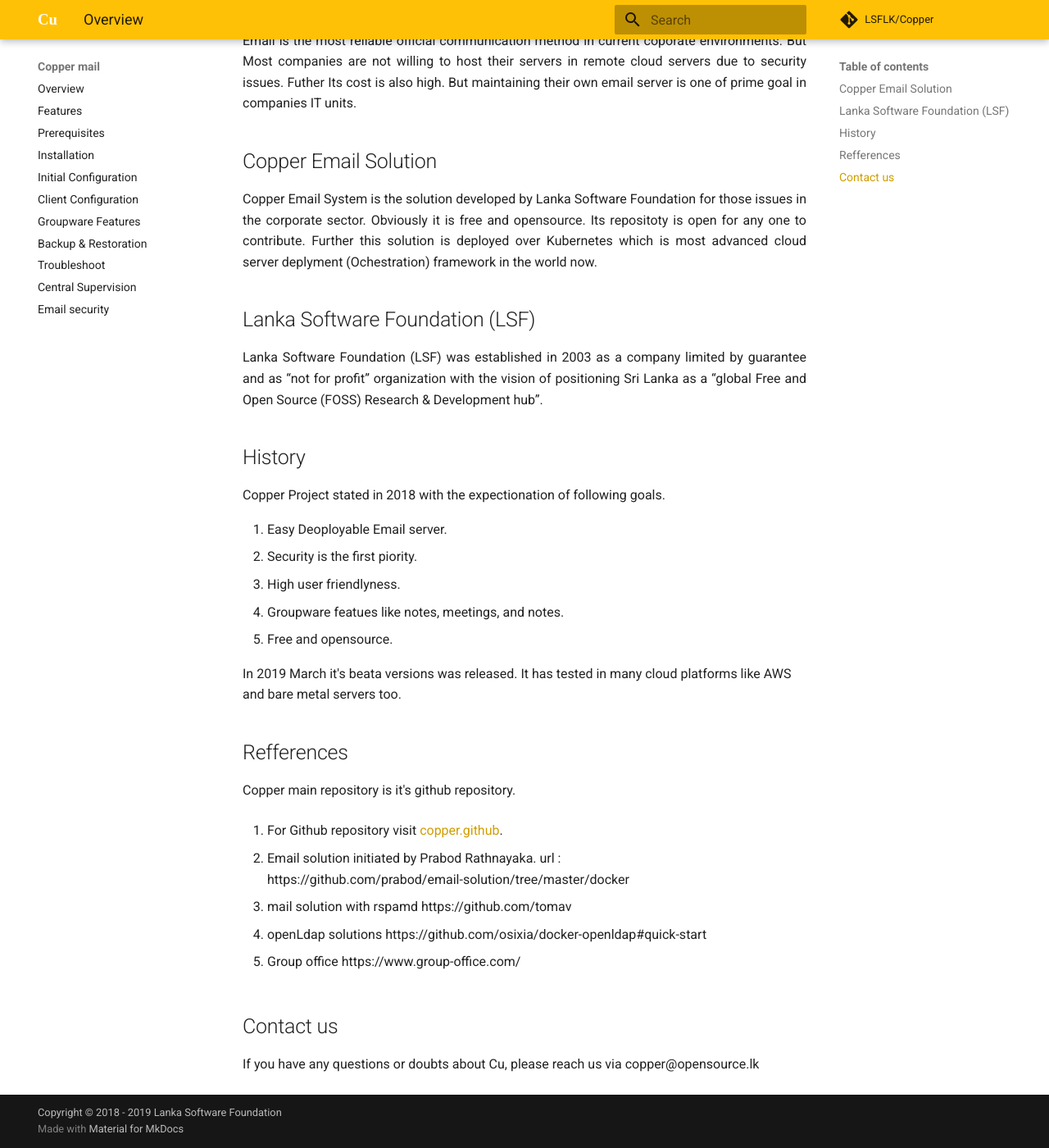
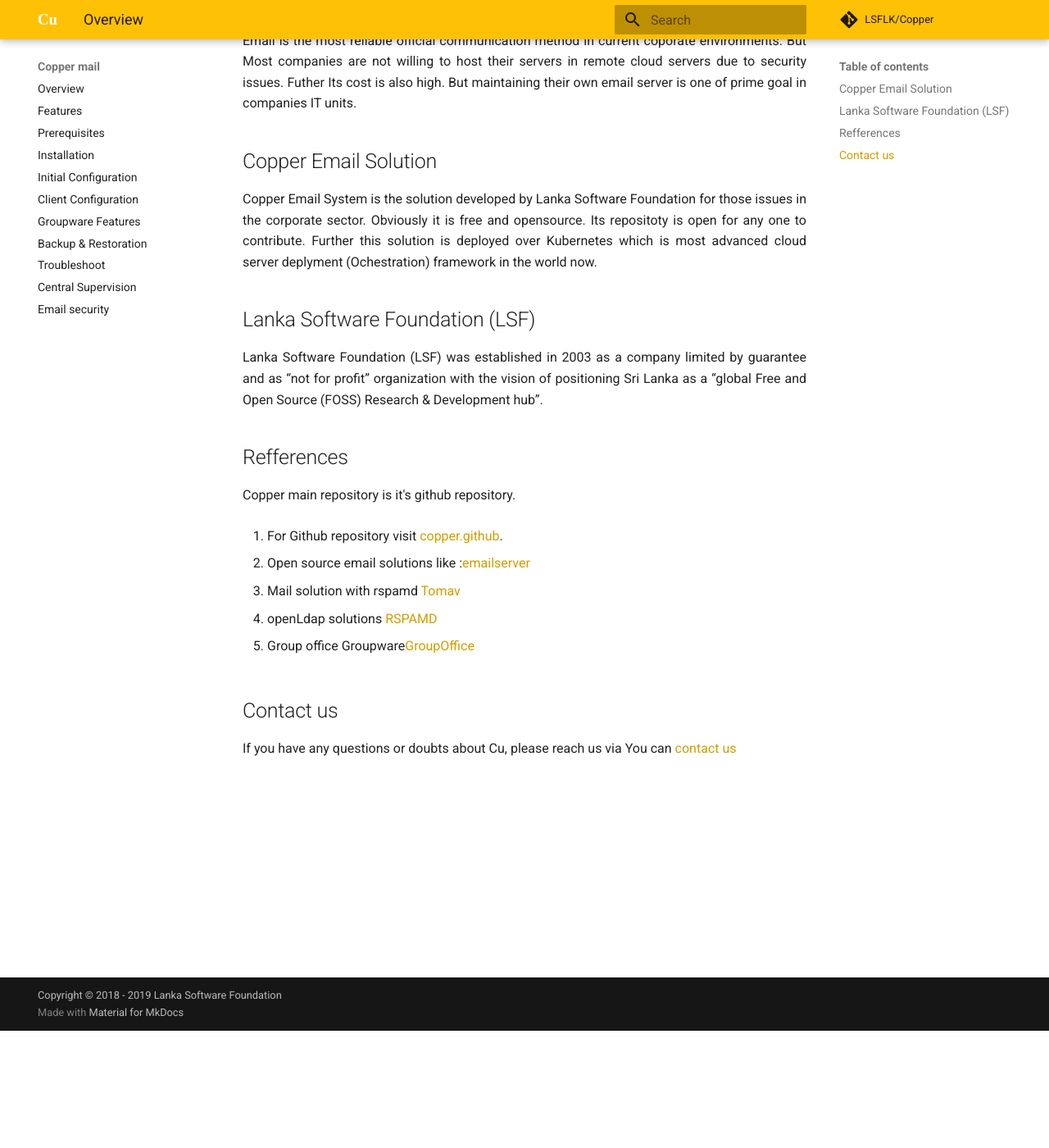
Before and after one commit to tharangar/copper.opensource.lk, an MkDocs documentation site: the page built from docs/index.md, in a window 1280 px wide and 1400 px high, scrolled down 143 px. Shown: the whole window at 82% size. Built offline with MkDocs 1.6.1 and Material for MkDocs 9.7.7, drawn with Linux system fonts in a browser that asks for light colours; comment, search, counter and statistics services are not loaded.

Commit message:
Error fixes for git pages

```diff
--- a/docs/Features.md
+++ b/docs/Features.md
@@ -194,4 +194,4 @@
 Kubernetes provides a container-centric management environment. It orchestrates computing, networking, and storage infrastructure on behalf of user workloads. This provides much of the simplicity of Platform as a Service (PaaS) with the flexibility of Infrastructure as a Service (IaaS), and enables portability across infrastructure providers.
 How Kubernetes is a platform
 
-Kuubernetes .[DOCKER](https://kubernetes.io/docs/home/)
+Kuubernetes .[KUBERNETES](https://kubernetes.io/docs/home/)
--- a/docs/index.md
+++ b/docs/index.md
@@ -12,17 +12,7 @@
 <p align="justify">
 Lanka Software Foundation (LSF) was established in 2003 as a company limited by guarantee and as “not for profit” organization with the vision of positioning Sri Lanka as a “global Free and Open Source (FOSS) Research & Development hub”.
 </p>
-## History
 
-Copper Project stated in 2018 with the expectionation of following goals.
-
-1. Easy Deoployable Email server.
-2. Security is the first piority.
-3. High user friendlyness.
-4. Groupware featues like notes, meetings, and notes.
-5. Free and opensource.
-
-In 2019 March it's beata versions was released. It has tested in many cloud platforms like AWS and bare metal servers too.
 
 ## Refferences
 
@@ -30,17 +20,16 @@
 
 1. For Github repository visit [copper.github](https://github.com/LSFLK/Copper).
 
-2. Email solution initiated by Prabod Rathnayaka. url :
-  https://github.com/prabod/email-solution/tree/master/docker
+2. Open source email solutions like :[emailserver](https://github.com/prabod/email-solution/tree/master/docker)
 
-3. mail solution with rspamd
-  https://github.com/tomav
+3. Mail solution with rspamd [Tomav](https://github.com/tomav)
 
-4. openLdap solutions
-  https://github.com/osixia/docker-openldap#quick-start
 
-5. Group office
-  https://www.group-office.com/
+4. openLdap solutions [RSPAMD](https://github.com/osixia/docker-openldap#quick-start)
+
+
+5. Group office Groupware[GroupOffice](https://www.group-office.com/)
+
 
 <!-- Prometheus container pull and run:
     sudo docker pull prom/prometheus
@@ -53,4 +42,5 @@
 
 ## Contact us
 
- If you have any questions or doubts about Cu, please reach us via copper@opensource.lk
+If you have any questions or doubts about Cu, please reach us via
+You can [contact us](mailto:copper@opensource.lk)
```
Also changed, not shown: docs/Backups.md (+4 -1 lines), docs/Overview.md (+9 -19 lines), docs/Prerequisites.md (+9 -5 lines), docs/troubleshoot.md (+20 -0 lines).
